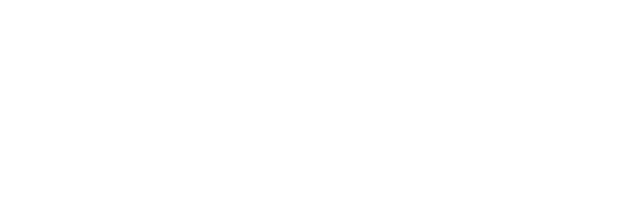
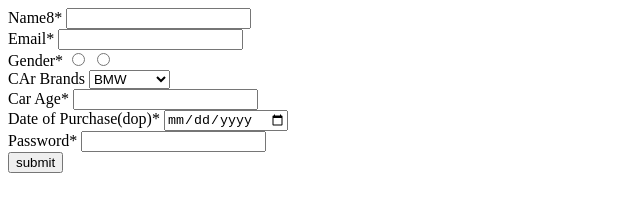
Before and after one commit to acciojob/car-insurance-form-yasirgithubb, a website: page main.html in a window 1280 px wide. Shown: the whole page, without its empty margins (0-640 px from the left). Drawn offline with Linux system fonts and the light colour scheme.

Commit message:
created a submission

```diff
--- a/main.html
+++ b/main.html
@@ -1,16 +1,44 @@
 <!DOCTYPE html>
-
 <html>
-
 <head>
-	<link rel="stylesheet" href="styles.css">
+<link rel="stylesheet" href="styles.css">
 </head>
-
 <body>
-	<!-- the entire body must be written by student -->
-    <script type="text/javascript" src="./script.js">
-</script>
+<form method="post">
+<div>
+<label for="name">Name8*</label>
+<input type="text" required id="name">
+</div>
+<div>
+<label for="email">Email*</label>
+<input type="email" id="email" required>
+</div>
+<div>
+<label>Gender*</label>
+<input type="radio" value="male" name="gender" required>
+<input type="radio" name="gender" required >
+</div>
+<div>
+<label for="Car ">CAr Brands</label>
+<select id="Car">
+<option>BMW</option>
+<option>Audi</option>
+<option>Mercedez</option>
+</select>
+</div>
+<div>
+<label for="age">Car Age*</label>
+<input type="number" id="age" required>
+</div>
+<div>
+<label for="dop">Date of Purchase(dop)*</label>
+<input type="date" id="dop" required>
+</div>
+<div>
+<label for="password">Password*</label>
+<input type="password" id="password" required>
+</div>
+<button type="submit">submit</button>
+</form>
 
 </body>
-
-</html>
```
